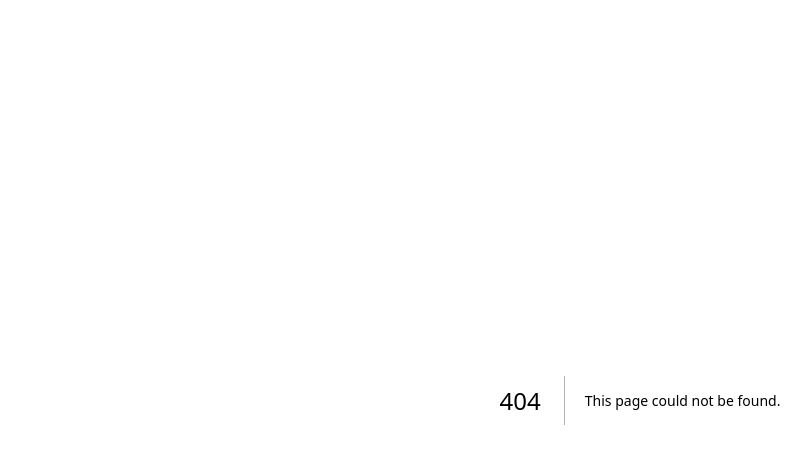
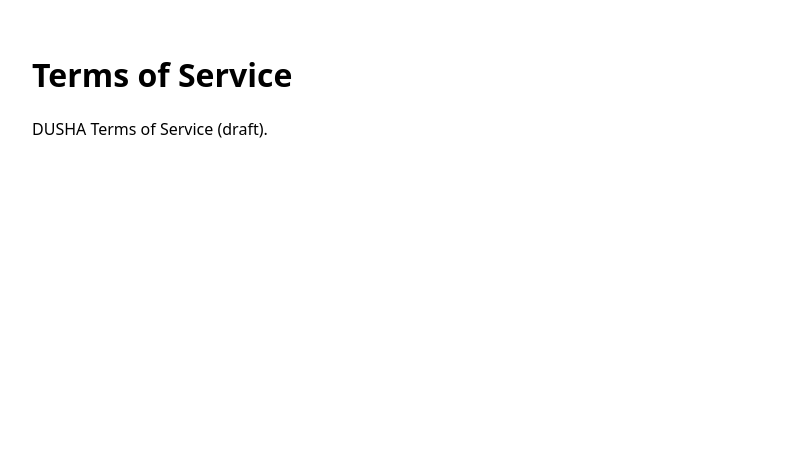
Before and after one commit to FullDevStack/dusha-gateway, a Next.js app: page /terms in a window 1280 px wide. Before the commit this address had no page. Shown: the top 464 px of the page, without its empty margins (0-811 px from the left). Built offline with nearby package versions, Linux system fonts and the light colour scheme.

Commit message:
Create terms.tsx

```diff
--- /dev/null
+++ b/pages/terms.tsx
@@ -0,0 +1,8 @@
+export default function Terms() {
+  return (
+    <main style={{ padding: 24, fontFamily: "system-ui" }}>
+      <h1>Terms of Service</h1>
+      <p>DUSHA Terms of Service (draft).</p>
+    </main>
+  );
+}
```
